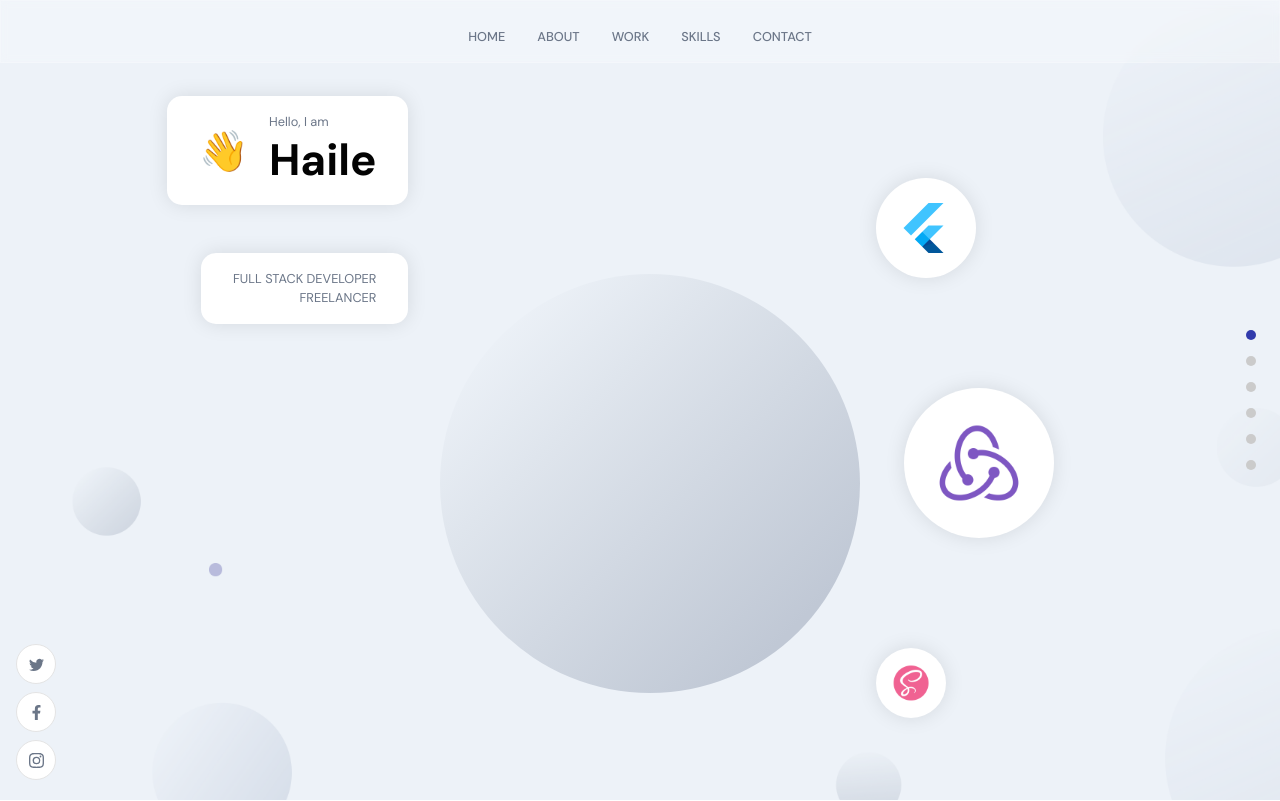
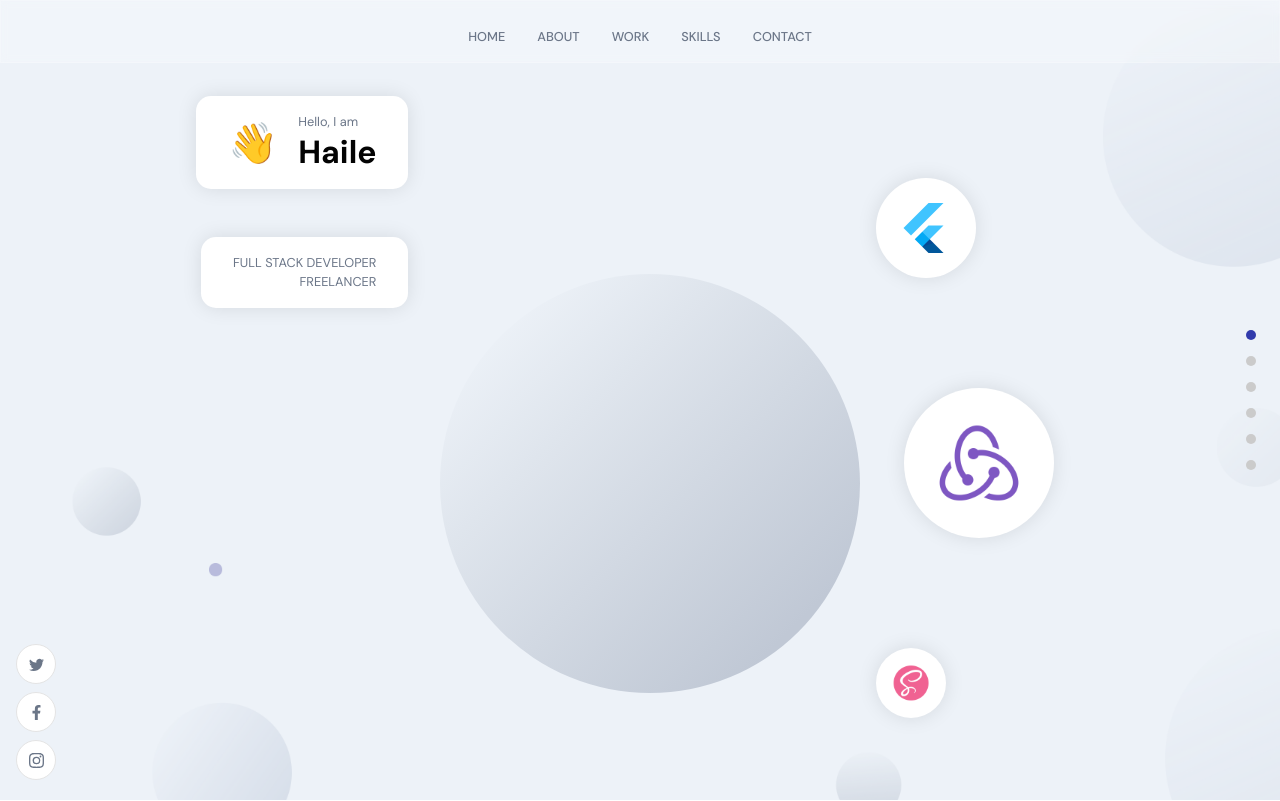
Before and after one commit to hailatGH/hailemichael_atrsaw, a React (Vite) app: page / in a window 1280 px wide. Shown: the top 801 px of the page. Built offline with nearby package versions, Linux system fonts and the light colour scheme; a web font is replaced by a local one.

Commit message:
header text font size decrease

```diff
--- a/src/App.scss
+++ b/src/App.scss
@@ -53,7 +53,7 @@
   }
 
   .head-text {
-    font-size: 2.75rem;
+    font-size: 2rem;
     font-weight: 800;
     text-align: center;
     color: var(--black-color);
```
